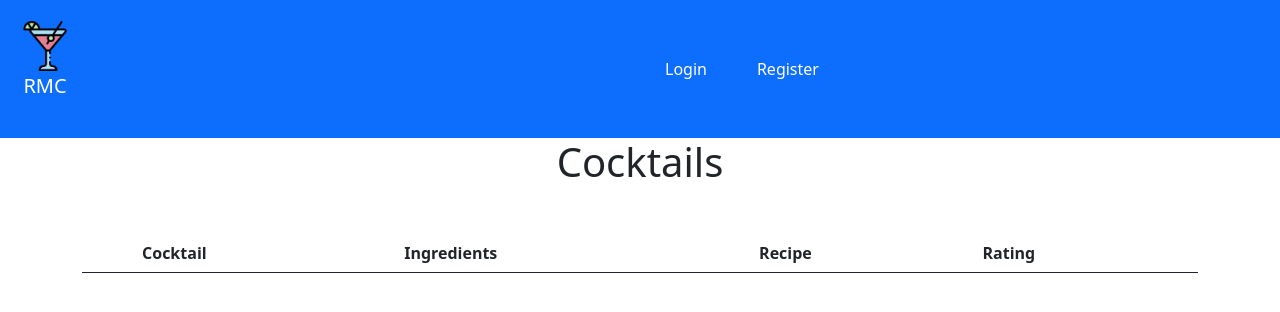
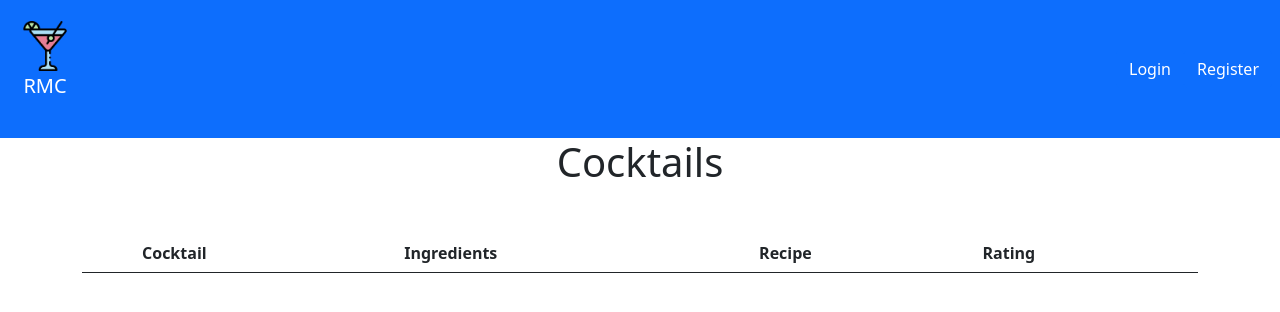
Before and after one commit to egecam/RateMyCocktail, a Django app: template backend/Cocktails/templates/cocktails.html in a window 1280 px wide. Shown: the top 312 px of the page. Run offline with Django 4.2, Linux system fonts and the light colour scheme; the template is opened without the code that fills it, so the values that code supplies are empty.

Commit message:
aligned buttons right end

```diff
--- a/backend/Cocktails/templates/cocktails.html
+++ b/backend/Cocktails/templates/cocktails.html
@@ -13,7 +13,7 @@
   <body>
       <div class="container-fluid p-2 bg-primary text-white text-center">
 
-        <nav class="navbar navbar-expand-lg bg-body-tertiary">
+        <nav class=" navbar navbar-expand-lg bg-body-tertiary">
 
 
             <div class="container-fluid">
@@ -23,12 +23,12 @@
               </a>
             </div>
 
-            <div class="container align-self-right align-self-right">
+            <div class="container-fluid align-self-right text-right d-flex flex-row-reverse">
               <div class="row ">
-                <div class="col-sm">
+                <div class="col-sm p-0">
                   <a class="btn btn-primary" href="/login">Login</a>
                 </div>
-                <div class="col-sm">
+                <div class="col-sm p-0">
                   <a class="btn btn-primary" href="/register">Register</a>
                 </div>
               </div>
@@ -57,7 +57,6 @@
                 <tr>
                     <td><img src="{{ cocktails.strDrinkThumb }}" width="100" height="100"></td>
                     <td>{{ cocktails.strDrink }}</td>
-                    <td>{{ ingrs }}</td>
                     <td>{{ cocktails.strInstructions }}</td>
                     <td>Avg: {{ rate }} </td>
                     <td><input type="range" min="0" max="5" ></td>
```
